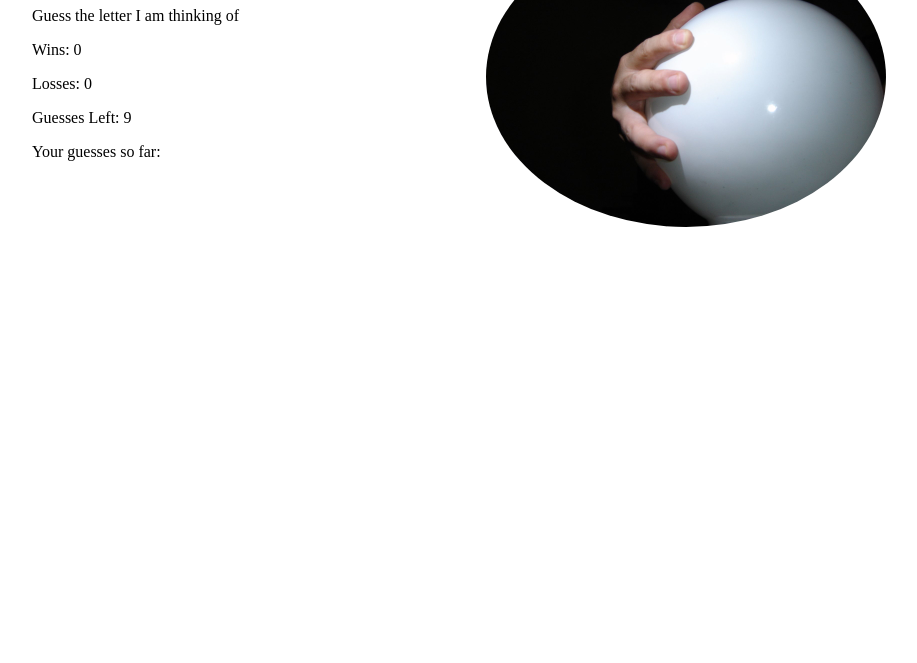
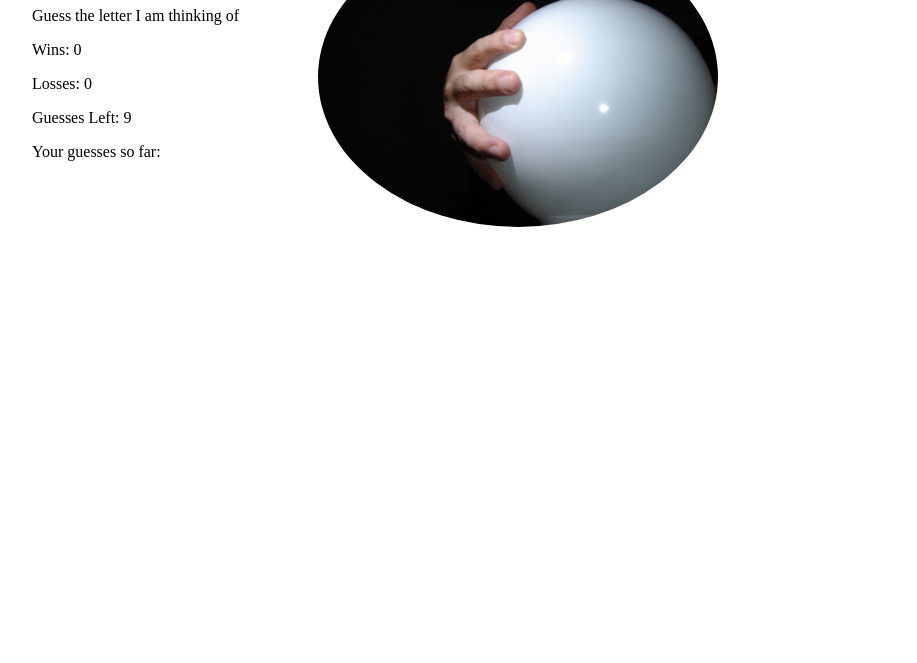
Before and after one commit to ScottTAnderson/Psychic-Game, a plain HTML site: page index.html in a window 1280 px wide. Shown: the part 137-800 px from the top of the page, without its empty margins (96-1013 px from the left). Drawn offline with Linux system fonts and the light colour scheme.

Commit message:
Update style.css

```diff
--- a/asset/css/style.css
+++ b/asset/css/style.css
@@ -4,8 +4,7 @@ body {
 }
 
 .gameContent {
-    margin-right: 100px;
-    padding-right: 100px;
+    min-width:25%;
     float: left;
 }
 
```
